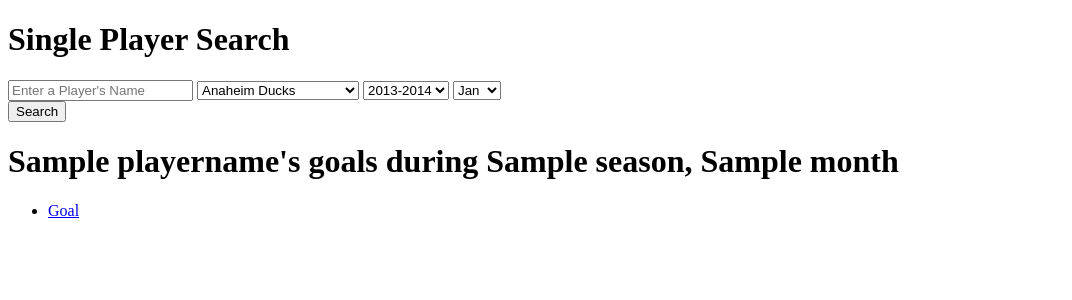
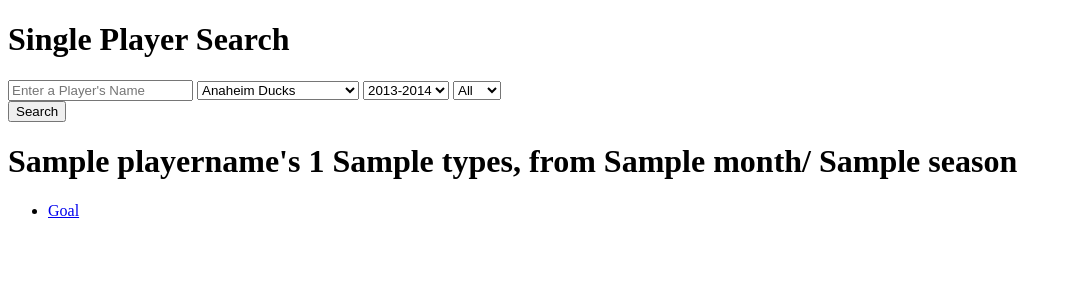
Before and after one commit to Nickomang/NHLSearch, a Flask app: template templates/single.html in a window 1280 px wide. Shown: the top 300 px of the page, without its empty margins (0-1072 px from the left). Run offline with Flask 2, Linux system fonts and the light colour scheme; the template is opened without the code that fills it: most values are stand-ins (such as "Sample title", 1, 10 or a date in 2020).

Commit message:
wrapped up back end for single-player search

```diff
--- a/app.py
+++ b/app.py
@@ -17,14 +17,14 @@ def single():
 		season = int(request.form['season'])
 		month = int(request.form['month'])
 		fullyear = str(season-1)+str(season)
-		print fullyear
-		print fullyear
 		location = 'h'
 		event_types_key = [0,1,0]
+		active_event_types = engine.get_event_types(event_types_key)
+		links = engine.single_player_search(playername, team, season, month, fullyear, location, event_types_key)
 
-		links = engine.single_player_search(playername, team, season, month, fullyear, location, event_types_key)
 		urls = json.loads(links)['links']
-		return render_template("single.html", playername = playername, season = season, month = month, urls = urls)
+
+		return render_template("single.html", playername = playername, season = season, active_event_types=active_event_types, month = month, urls = urls)
 	return render_template("single.html")
 
 if __name__ == '__main__':
--- a/engine.py
+++ b/engine.py
@@ -164,18 +164,20 @@ def filter_game_ids(game_ids, event_types, fullyear, location):
 #Uses all of the above functions to allow the user to search for a player and return the goals
 def single_player_search(playername, team, season, month, fullyear, location, event_types_key):
 	active_event_types = get_event_types(event_types_key)
-	print "Looking for ", playername, active_event_types, "from", season, "/", month
-	game_ids = get_game_ids(team,season,month)
-	active_event_types = get_event_types(event_types_key)
+	if month == 0:
+		print "Looking for ", playername, active_event_types, "from", season
+		game_ids = get_game_ids_full(team,season)
+		ext_ids = filter_game_ids(game_ids, active_event_types,fullyear,location)
+	else:
+		print "Looking for ", playername, active_event_types, "from", season, "/", month
+		game_ids = get_game_ids(team,season,month)
+
 	ext_ids = filter_game_ids(game_ids, active_event_types,fullyear,location)
-	# print ext_ids
 	final_urls = parse_for_player(playername, ext_ids)
 	print "Found", len(final_urls), active_event_types, ":"
-
 	final_dict = {}
 	final_dict['links'] = final_urls
-	# for final_url in final_urls:
-	# 	final_dict['links'] = final_url
+
 	final_json = json.dumps(final_dict)
 
 	return final_json
--- a/templates/single.html
+++ b/templates/single.html
@@ -46,7 +46,7 @@
 			<option value="2016">2015-2016</option>
 		</select>
 		<select name="month" id="">
-			<!-- <option value="0">All</option> -->
+			<option value="0">All</option>
 			<option value="1">Jan</option>
 			<option value="2">Feb</option>
 			<option value="3">Mar</option>
@@ -64,7 +64,18 @@
 	</form>
 	<h1>
 		{% if playername %}
-		{{ playername }}'s goals during {{ season }}, {{ month }}
+		{{ playername }}'s
+		{% for type in active_event_types %}
+		{{ urls | length }}
+		{{ type }}s,
+		from
+		{% if month == 0 %}
+			all of
+		{% else %}
+			{{ month }}/
+		{% endif %}
+		{{ season }}
+		{% endfor %}
 		{% endif %}
 	</h1>
 	<ul>
```
Also changed, not shown: 1 other file.
